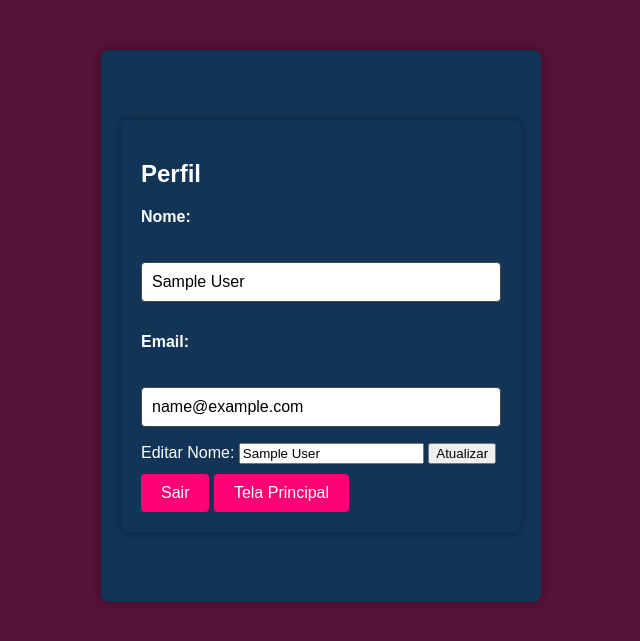
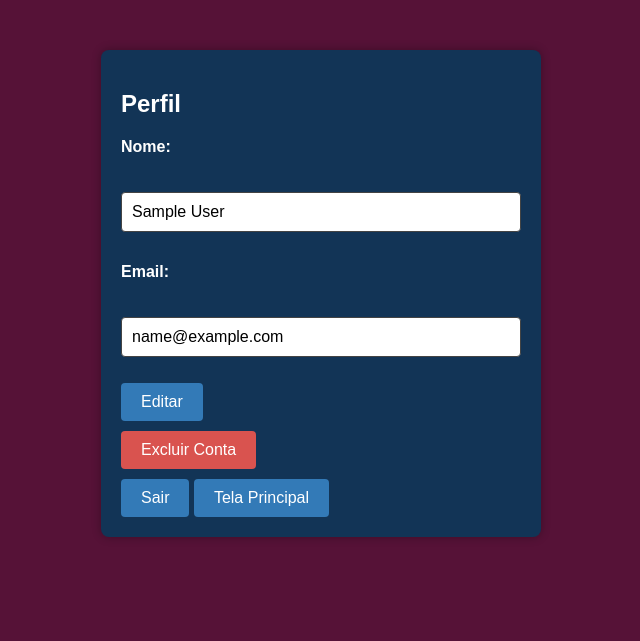
Before and after one commit to cp2-dc-info-projeto-final/breaking-4-wall, a PHP site: page /perfil.php in a window 1280 px wide. Shown: the top 641 px of the page, without its empty margins (319-959 px from the left). Run offline with PHP 8.4, Linux system fonts and the light colour scheme; the visitor is signed in with stand-in values (Sample User, id 1).

Commit message:
Update perfil.php

```diff
--- a/src/perfil.php
+++ b/src/perfil.php
@@ -58,9 +58,9 @@ $email = $_SESSION["email"];
             border-radius: 4px;
             border: 1px solid #444;
         }
-        /* Estilo para os botões de ação do perfil */
+        /* Estilo para o botão de editar */
         .profile-action-buttons a {
-            background-color: rgb(255, 0, 119); /* Cor que complementa a navbar */
+            background-color: #337ab7; /* Cor azul para o botão de editar */
             color: #FFF;
             padding: 10px 20px;
             border: none;
@@ -72,19 +72,18 @@ $email = $_SESSION["email"];
             margin-top: 10px;
         }
         .profile-action-buttons a:hover {
-            background-color: #ff3399; /* Tom mais escuro da cor do botão */
+            background-color: #286090; /* Tom mais escuro da cor do botão de editar */
         }
-        /* Estilo específico para o botão de logout */
-        .profile-action-buttons a.logout-button {
-            background-color: #ff4136; /* Cor vermelha para ação de sair */
+        /* Estilo para o botão de excluir conta */
+        .profile-action-buttons a.delete-button {
+            background-color: #d9534f; /* Cor vermelha para o botão de excluir conta */
         }
-        .profile-action-buttons a.logout-button:hover {
-            background-color: #ff6347; /* Cor mais clara para o hover */
+        .profile-action-buttons a.delete-button:hover {
+            background-color: #c9302c; /* Cor mais escura para o hover do botão de excluir conta */
         }
     </style>
 </head>
 <body>
-    <div class="profile-container">
     <div class="profile-container">
         <div class="profile-header">
             <h2>Perfil</h2>
@@ -96,21 +95,55 @@ $email = $_SESSION["email"];
             <p><?php echo htmlspecialchars($_SESSION["email"]); ?></p>
         </div>
 
-        <!-- Formulário de Edição -->
-        <div class="profile-edit-form">
+        <!-- Botão de editar -->
+        <div class="profile-action-buttons">
+            <a href="#" class="edit-button" onclick="showEditOptions()">Editar</a>
+        </div>
+
+       <!-- Opções de edição -->
+        <div class="profile-edit-options" style="display: none;">
+            <!-- Formulário de Edição -->
             <form action="update_profile.php" method="post">
-                <label for="newName">Editar Nome:</label>
+                <label for="newName">Novo Nome:</label>
                 <input type="text" name="newName" id="newName" value="<?php echo htmlspecialchars($_SESSION["nome"]); ?>">
+
+                <label for="newEmail">Novo Email:</label>
+                <input type="email" name="newEmail" id="newEmail" value="<?php echo htmlspecialchars($_SESSION["email"]); ?>">
+
+                <label for="currentPassword">Senha Atual:</label>
+                <input type="password" name="currentPassword" id="currentPassword">
+
+                <label for="newPassword">Nova Senha:</label>
+                <input type="password" name="newPassword" id="newPassword">
+
                 <input type="submit" value="Atualizar">
             </form>
         </div>
 
+        <!-- Botão de excluir conta -->
+        <div class="profile-action-buttons">
+            <a href="#" class="delete-button" onclick="confirmDelete()">Excluir Conta</a>
+        </div>
 
+        <!-- Botões de ação -->
         <div class="profile-action-buttons">
-            <a href="logout.php">Sair</a>
-            <!-- Botão para ir para a tela principal -->
+            <a href="logout.php" class="logout-button">Sair</a>
             <a href="index.html">Tela Principal</a>
         </div>
     </div>
+
+    <script>
+        function showEditOptions() {
+            var editOptions = document.querySelector('.profile-edit-options');
+            editOptions.style.display = 'block';
+        }
+
+        function confirmDelete() {
+            var confirmDelete = confirm("Tem certeza de que deseja excluir sua conta?");
+            if (confirmDelete) {
+                window.location.href = "deleta_conta.php";
+            }
+        }
+    </script>
 </body>
 </html>
```
